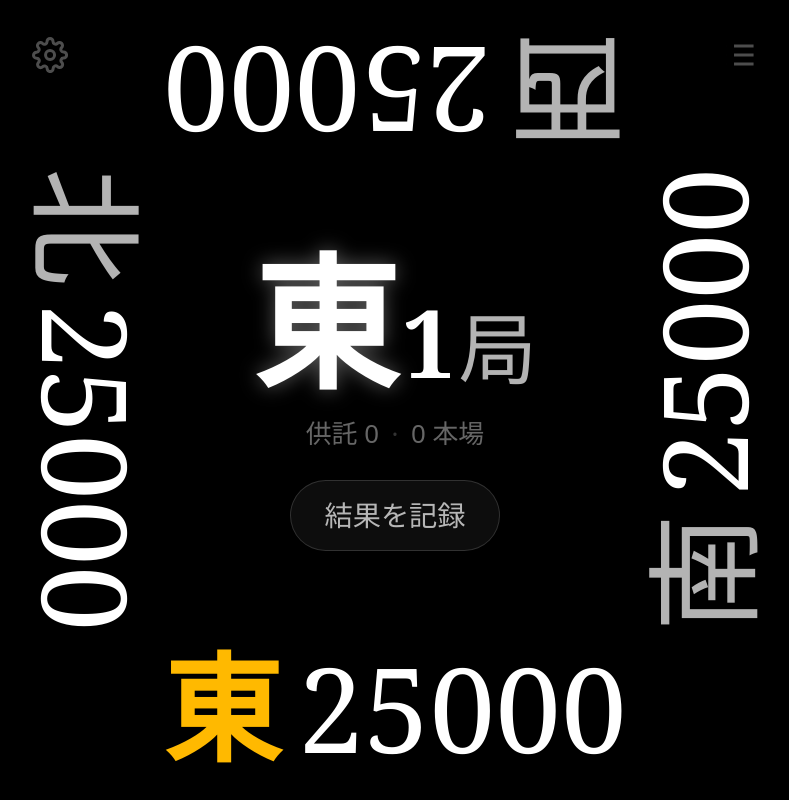
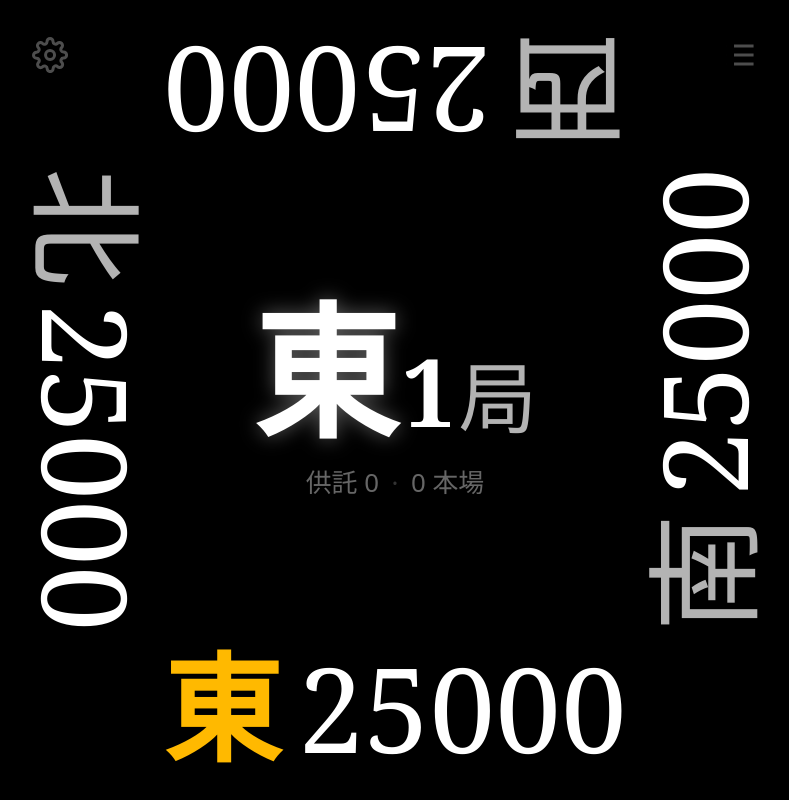
Before and after one commit to tmps880305/react-mahjong-scoreboard, a React (Vite) app: page / in a window 1280 px wide. Shown: the whole page, without its empty margins (245-1034 px from the left). Built offline with nearby package versions, Linux system fonts and the light colour scheme.

Commit message:
feat: remove result button

```diff
--- a/src/components/Table/CenterPanel.tsx
+++ b/src/components/Table/CenterPanel.tsx
@@ -11,26 +11,23 @@ interface CenterPanelProps {
 export function CenterPanel({ roundWind, roundNumber, honba, riichiSticks, onRecordHand }: CenterPanelProps) {
   return (
     <div className="flex aspect-square w-full max-w-[64cqw] flex-col items-center justify-center gap-[2.5cqw] text-center">
-      <div className="flex items-baseline justify-center gap-[0.5cqw] font-serif leading-none">
+      <button
+        onClick={onRecordHand}
+        aria-label="結果を記録"
+        className="flex items-baseline justify-center gap-[0.5cqw] font-serif leading-none active:scale-95"
+      >
         <span className="text-[18.5cqw] font-bold leading-none text-white drop-shadow-[0_0_10px_rgba(255,255,255,0.35)]">
           {roundWind === "E" ? "東" : "南"}
         </span>
         <span className="text-[12cqw] font-bold leading-none text-white">{roundNumber}</span>
         <span className="text-[10cqw] leading-none text-white/70">局</span>
-      </div>
+      </button>
 
       <div className="flex items-center gap-[1.6cqw] text-[3.3cqw] text-white/40">
         <span>供託 {riichiSticks}</span>
         <span className="text-white/20">·</span>
         <span>{honba} 本場</span>
       </div>
-
-      <button
-        onClick={onRecordHand}
-        className="mt-[1cqw] rounded-full border border-white/15 bg-white/5 px-[4.3cqw] py-[1.7cqw] text-[3.6cqw] font-medium text-white/70 active:scale-95"
-      >
-        結果を記録
-      </button>
     </div>
   );
 }
```
